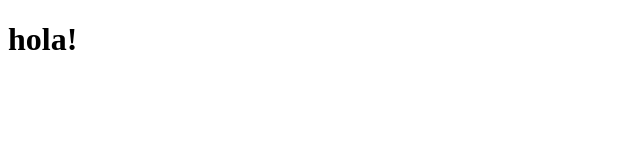
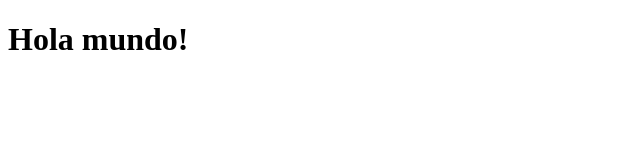
Before and after one commit to JohanTellez/hello-world-git, a plain HTML site: page index.html in a window 1280 px wide. Shown: the whole page, without its empty margins (0-640 px from the left). Drawn offline with Linux system fonts and the light colour scheme.

Commit message:
Se modifica el título del index

```diff
--- a/index.html
+++ b/index.html
@@ -7,6 +7,6 @@
     <title>Document</title>
 </head>
 <body>
-    <h1>hola!</h1>
+    <h1>Hola mundo!</h1>
 </body>
 </html>
```
